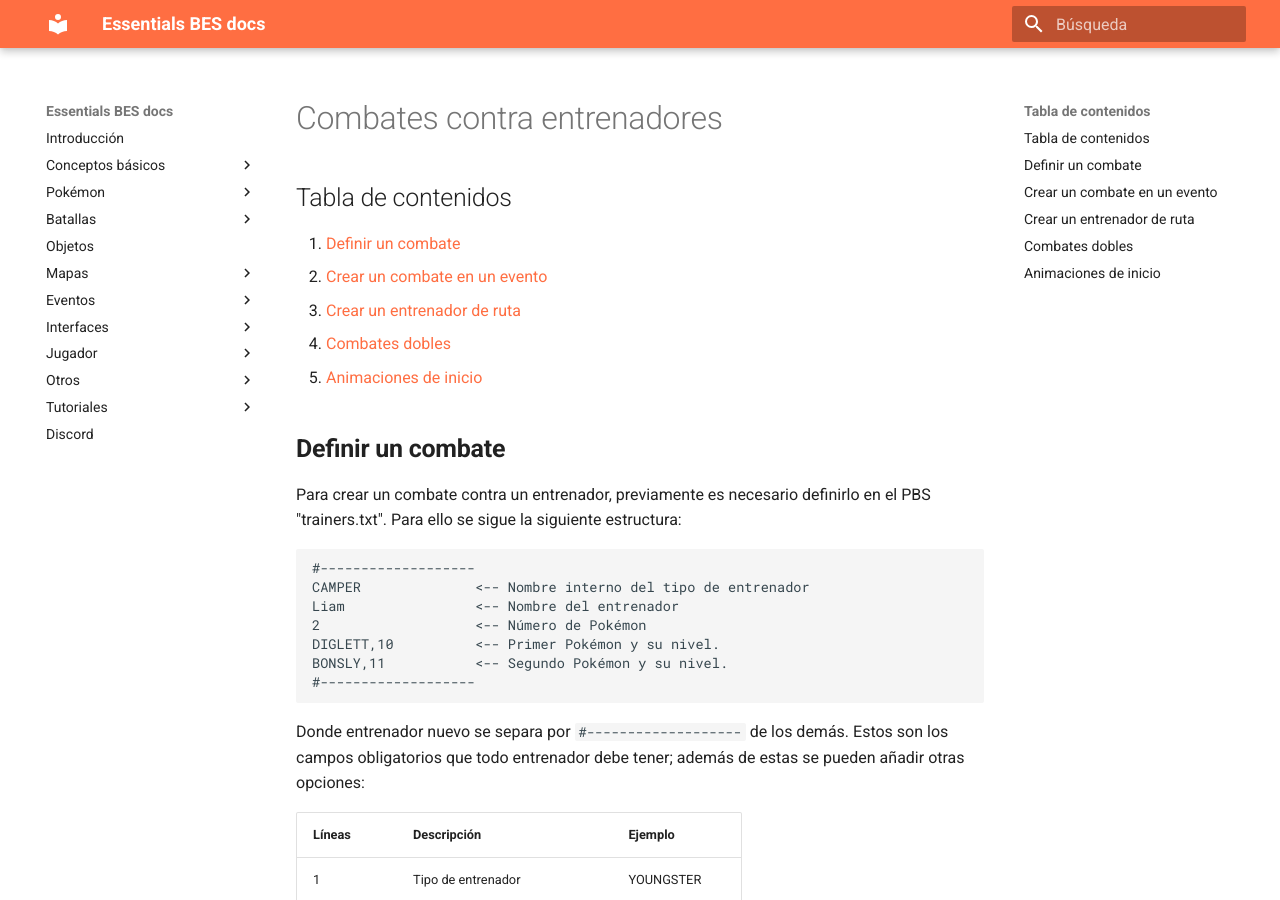
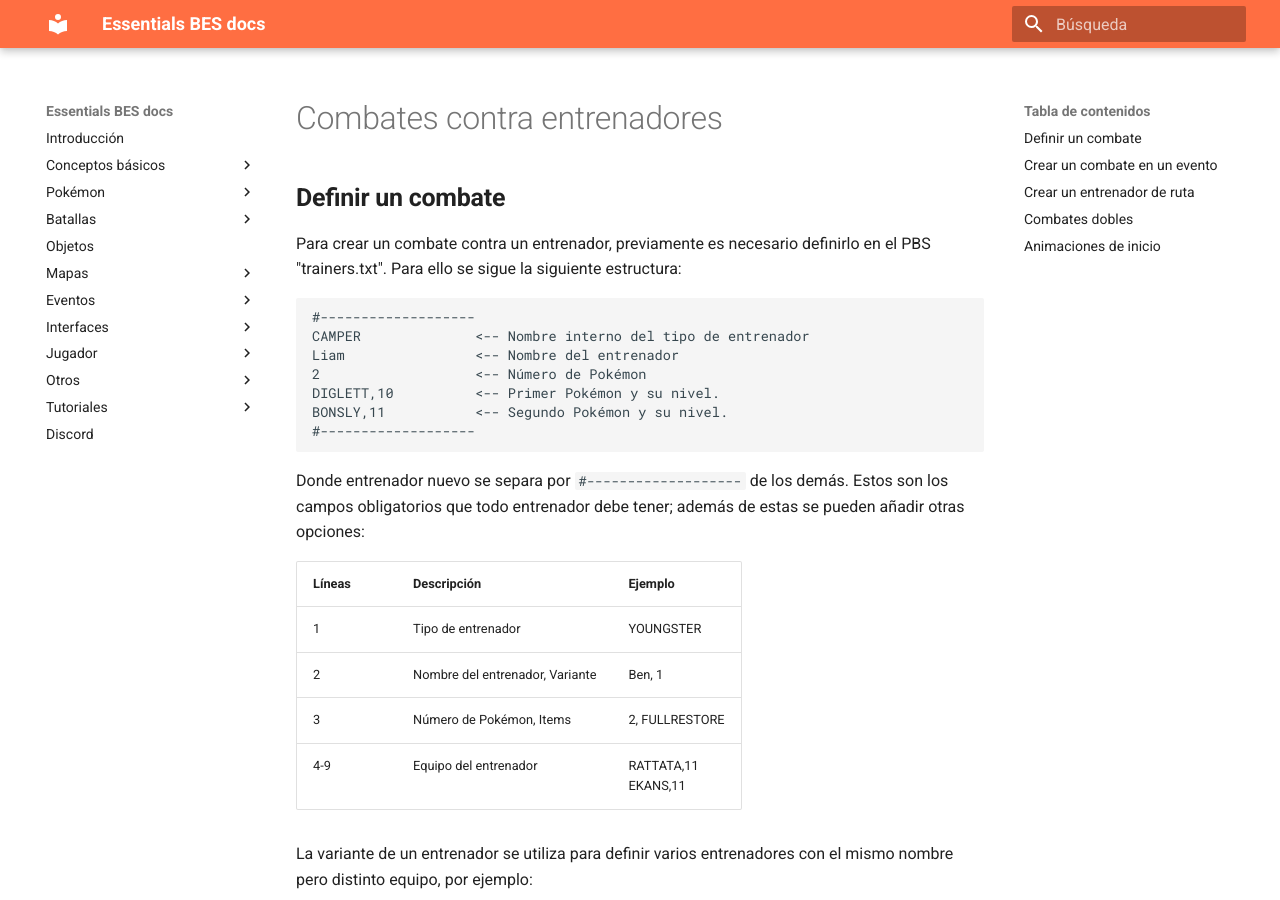
Before and after one commit to albertomcastro4/Essentials-BES-docs, an MkDocs documentation site: the page built from docs/battles/Trainers.md, in a window 1280 px wide and 900 px high. Built offline with MkDocs 1.6.1 and Material for MkDocs 9.7.7, drawn with Linux system fonts in a browser that asks for light colours.

Commit message:
remove redundant content tables

```diff
--- a/docs/battles/Trainers.md
+++ b/docs/battles/Trainers.md
@@ -1,10 +1,4 @@
 # Combates contra entrenadores
-## Tabla de contenidos
-1. [Definir un combate](#definition)
-2. [Crear un combate en un evento](#setup)
-3. [Crear un entrenador de ruta](#rute)
-4. [Combates dobles](#doubles)
-5. [Animaciones de inicio](#animations)
 
 ## **Definir un combate** <a name="definition"></a>
 Para crear un combate contra un entrenador, previamente es necesario definirlo en el PBS "trainers.txt". Para ello se sigue la siguiente estructura:
```
Also changed, not shown: docs/battles/Wild.md (+0 -6 lines).
